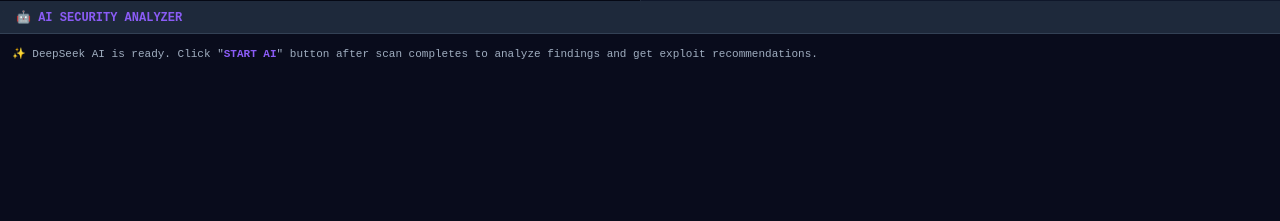
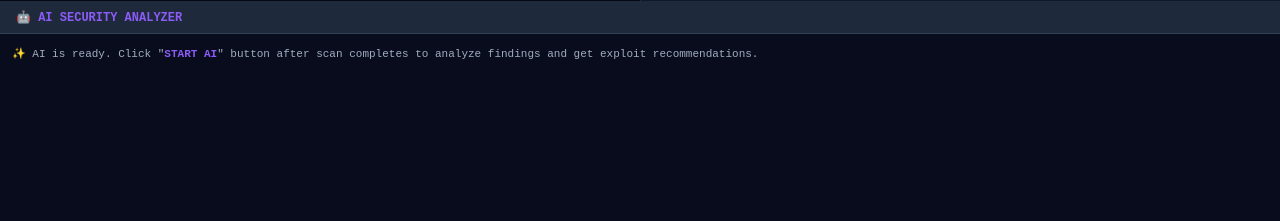
Before and after one commit to HasibAlTahsin/contextprivesc, a Flask app: page / in a window 1280 px wide. Shown: the part 579-800 px from the top of the page. Run offline with Flask 3, Linux system fonts and the light colour scheme; some libraries are stand-ins or nearby versions.

Commit message:
Update dashboard.html

```diff
--- a/web/templates/dashboard.html
+++ b/web/templates/dashboard.html
@@ -228,7 +228,7 @@
     <div class="ai-header">
         <div class="ai-title">🤖 AI SECURITY ANALYZER</div>
     </div>
-    <div id="ai-content" class="ai-content">✨ DeepSeek AI is ready. Click "<span style="color: #8b5cf6; font-weight: bold;">START AI</span>" button after scan completes to analyze findings and get exploit recommendations.</div>
+    <div id="ai-content" class="ai-content">✨ AI is ready. Click "<span style="color: #8b5cf6; font-weight: bold;">START AI</span>" button after scan completes to analyze findings and get exploit recommendations.</div>
 </div>
 
 <div id="detailsModal" class="modal">
@@ -309,7 +309,7 @@ async function runAIAnalysis() {
     aiBtn.innerHTML = '🔄 ANALYZING...';
 
     const aiContent = document.getElementById('ai-content');
-    aiContent.innerHTML = '<div class="loading"></div> Analyzing findings with DeepSeek AI...';
+    aiContent.innerHTML = '<div class="loading"></div> Analyzing findings with AI...';
 
     try {
         const response = await fetch('/api/ai/analyze');
@@ -320,7 +320,7 @@ async function runAIAnalysis() {
             aiContent.innerHTML = `❌ Error: ${data.error}`;
         } else if (data.analysis) {
             let formatted = data.analysis.replace(/\n/g, '<br>');
-            aiContent.innerHTML = `<div style="color:#8b5cf6; margin-bottom:12px; font-weight:bold;">🤖 DeepSeek AI Security Analysis</div><div style="line-height:1.6;">${formatted}</div>`;
+            aiContent.innerHTML = `<div style="color:#8b5cf6; margin-bottom:12px; font-weight:bold;">🤖 AI Security Analysis</div><div style="line-height:1.6;">${formatted}</div>`;
         } else {
             aiContent.innerHTML = '⚠️ No analysis data received.';
         }
@@ -383,7 +383,7 @@ document.getElementById('aiStartBtn').onclick = () => runAIAnalysis();
 document.addEventListener('keydown', (e) => { if(e.key === 'Escape') closeModal(); });
 document.getElementById('detailsModal').onclick = (e) => { if(e.target === document.getElementById('detailsModal')) closeModal(); };
 
-console.log("Dashboard ready - DeepSeek AI is enabled");
+console.log("Dashboard ready - AI is enabled");
 </script>
 </body>
 </html>
```
